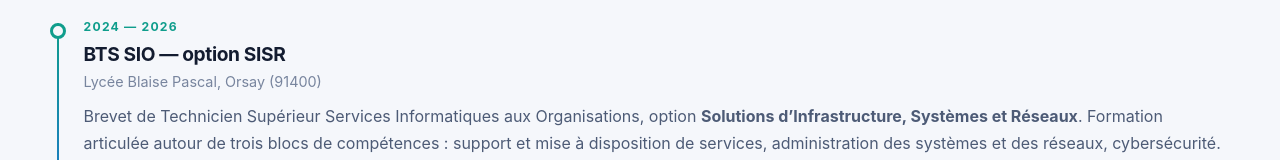
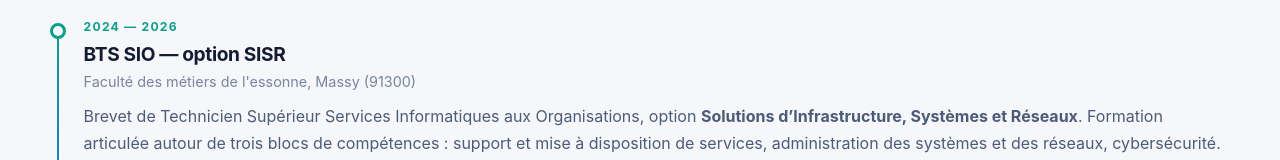
Before and after one commit to mathys091/portfolio-bts-sio-sisr-Mathys-Lacaze, a plain HTML site: page parcours.html in a window 1280 px wide. Shown: the part 579-739 px from the top of the page. Drawn offline with Linux system fonts and the light colour scheme.

Commit message:
Update parcours.html

```diff
--- a/parcours.html
+++ b/parcours.html
@@ -70,7 +70,7 @@
       <article class="timeline__item reveal">
         <div class="timeline__date">2024 — 2026</div>
         <h3>BTS SIO — option SISR</h3>
-        <p class="timeline__place">Lycée Blaise Pascal, Orsay (91400)</p>
+        <p class="timeline__place">Faculté des métiers de l'essonne, Massy (91300)</p>
         <p>
           Brevet de Technicien Supérieur Services Informatiques aux Organisations, option
           <strong>Solutions d’Infrastructure, Systèmes et Réseaux</strong>. Formation articulée autour de trois blocs
```
